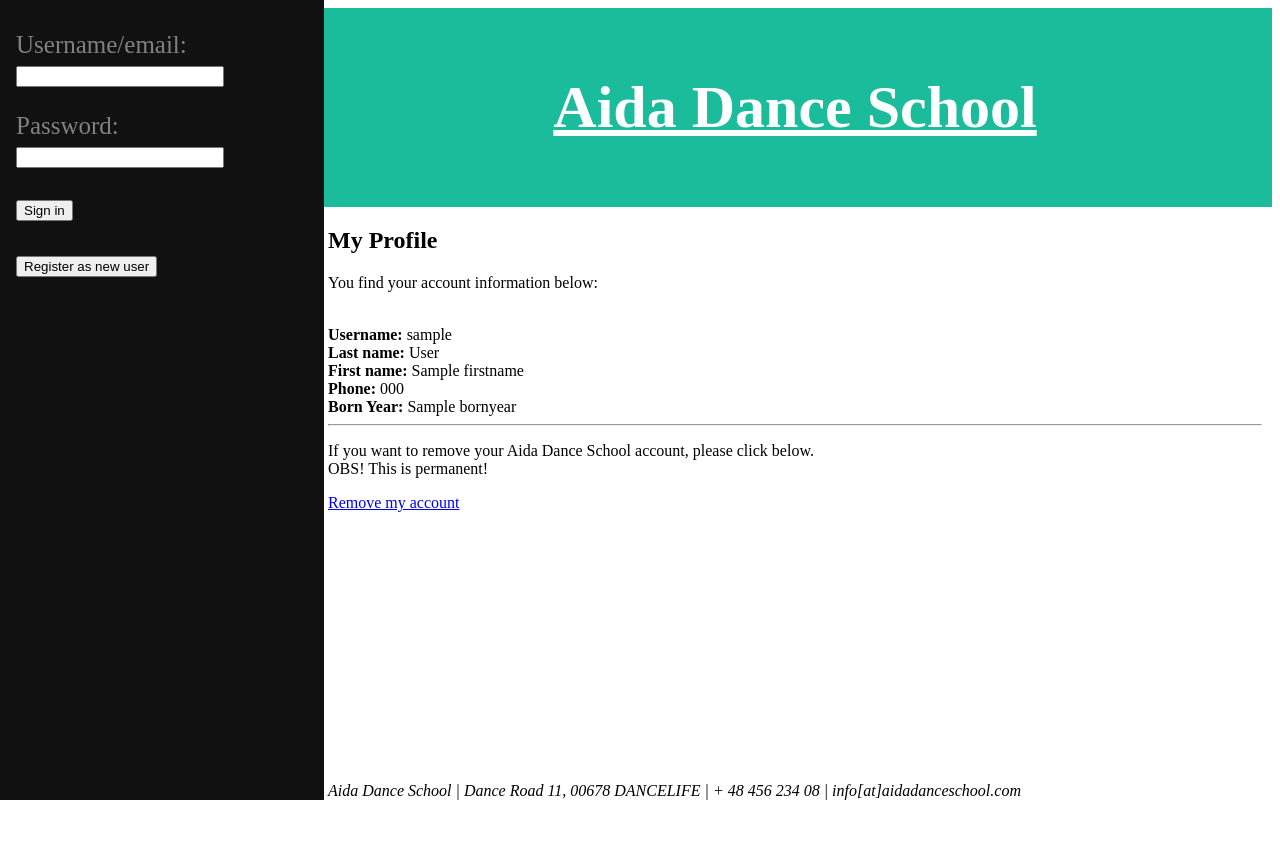
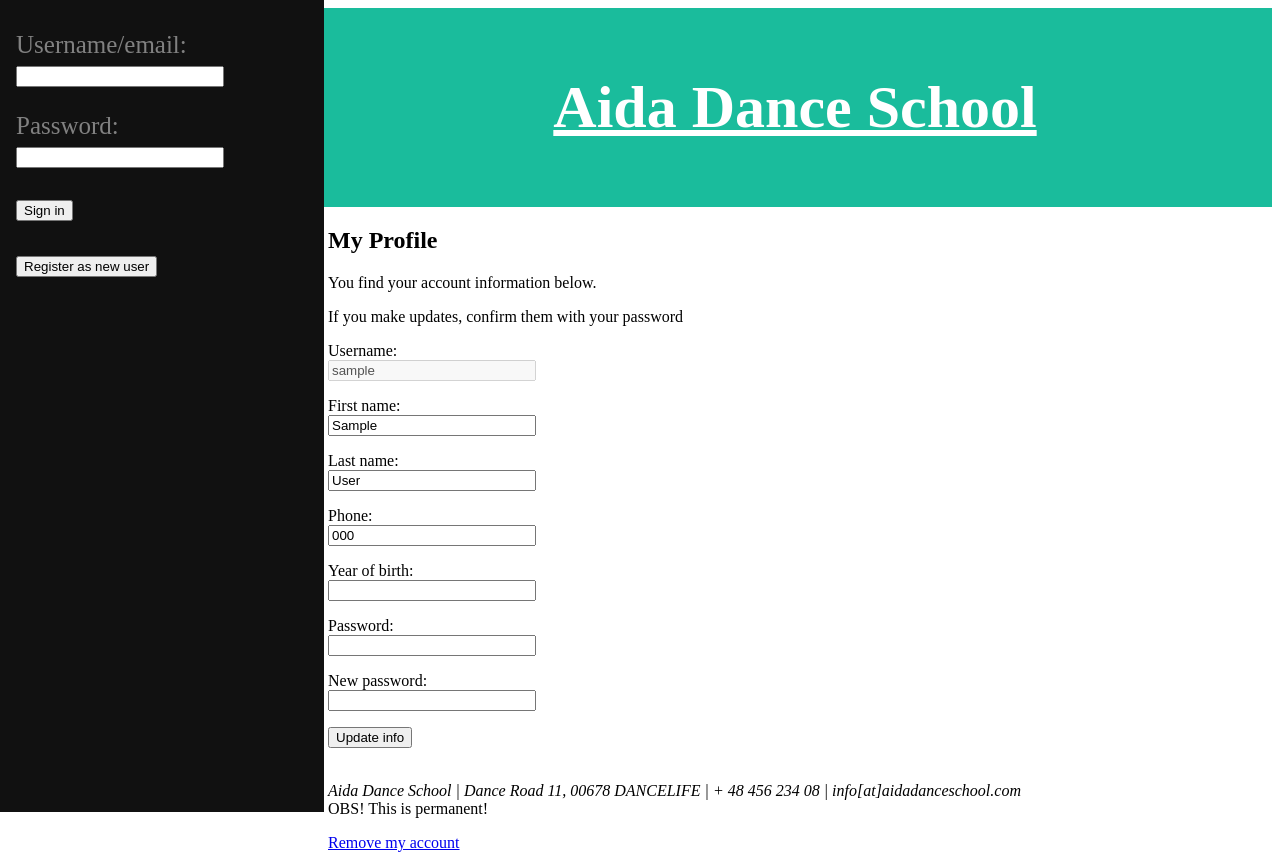
Before and after one commit to chpatola/flask_db, a Flask app: template templates/userprofile.html in a window 1280 px wide. Before the commit the page ends 800 px from the top, so only its background shows below. Run offline with Flask 2, Linux system fonts and the light colour scheme; the template is opened without the code that fills it: most values are stand-ins (such as "Sample title", 1, 10 or a date in 2020).

Commit message:
Enabled editing of user profile

```diff
--- a/app.py
+++ b/app.py
@@ -64,6 +64,39 @@ def disenrolcourse(id):
     db.session.execute(sql, {"username":session["username"],"id":id})
     db.session.commit()
     return redirect("/")
+
+@app.route("/edituser",methods=["POST"])
+def edituser():
+    sql = queries.find_user
+    result = db.session.execute(sql, {"username":session["username"]})
+    user = result.fetchone()
+
+    password = request.form["password"]
+    newpassword = request.form["newpassword"]
+    firstname = request.form["firstname"]
+    lastname = request.form["lastname"]
+    phone = request.form["phone"]
+    bornyear = request.form["bornyear"]
+
+    if check_password_hash(user.password,password):
+        if len(newpassword)>3:
+            hash_value = generate_password_hash(newpassword)
+            sql = queries.edit_userpsw
+            db.session.execute(sql,
+            {"username":session["username"], "firstname":firstname,"lastname":lastname,"phone":phone,"bornyear":bornyear,"newpassword":hash_value})
+            db.session.commit()
+            return redirect("/userprofile")
+        else:
+            sql = queries.edit_user
+            print(sql)
+            db.session.execute(sql, {"username":session["username"], "firstname":firstname,"lastname":lastname,"phone":phone,"bornyear":bornyear})
+            db.session.commit()
+            return redirect("/userprofile")
+    else:
+        return redirect("/error")
+
+
+
 
 @app.route("/enrolcourse/<int:id>")
 def enrolcourse(id):
--- a/db_setup.sql
+++ b/db_setup.sql
@@ -141,7 +141,6 @@ VALUES (
       2,
       374
    ),
-   ,
    (
       'Advanced Steps',
       '2021-09-09',
--- a/sql_queries.py
+++ b/sql_queries.py
@@ -23,6 +23,12 @@ courses_user ="SELECT C.ID,C.NAME,C.STARTDATE,C.ENDDATE,C.TIME, C.DURATIONHOUR,
 
 disenrol_course = "DELETE FROM COURSEENROLMENTSTEST WHERE USER_ID=:username AND COURSE_ID =:id"
 
+edit_user = "UPDATE USERSTEST SET FIRSTNAME=:firstname, LASTNAME=:lastname,PHONE=:phone,BORNYEAR=:bornyear"\
+   " WHERE USERNAME=:username"
+
+edit_userpsw = "UPDATE USERSTEST SET PASSWORD=:newpassword, FIRSTNAME=:firstname, LASTNAME=:lastname,PHONE=:phone,BORNYEAR=:bornyear"\
+   " WHERE USERNAME=:username"
+
 enrol_course = "INSERT INTO COURSEENROLMENTSTEST (COURSE_ID, USER_ID) VALUES (:id, :username)"
 
 find_user = "SELECT username, password, firstname, usertype FROM userstest WHERE username=:username AND removed = FALSE"
@@ -33,6 +39,7 @@ rooms = "SELECT ID, NAME, M2,CAPACITY FROM ROOMSTEST"
 
 teachers = "SELECT ID, LASTNAME, FIRSTNAME, PHONE, EMAIL, HOURLYSALARY FROM TEACHERSTEST"
 
+
 userdata = "SELECT USERNAME, FIRSTNAME, LASTNAME, PHONE, BORNYEAR FROM USERSTEST WHERE USERNAME=:username"
 
 users_course = "SELECT U.USERNAME,U.FIRSTNAME,U.LASTNAME,U.PHONE,U.BORNYEAR FROM COURSEENROLMENTSTEST E" \
--- a/templates/registeruser.html
+++ b/templates/registeruser.html
@@ -8,7 +8,7 @@
     <p>Email:<br>
     <input type="email" name="username" class="textfields" > </p>
     <p>Password:<br>
-    <input type="password" name="password" class="textfields" ></p>
+    <input type="password" name="password" required minlength="4" class="textfields" ></p>
     <p>First name:<br>
     <input type="text" name="firstname" required minlength="1" class="textfields" ></p>
     <p>Last name:<br>
--- a/templates/userprofile.html
+++ b/templates/userprofile.html
@@ -4,14 +4,28 @@
 
 {% block content %}
 <h2>My Profile</h2>
-<p>You find your account information below:</p>
-<br>
-<strong>Username: </strong> {{userdata.username }} <br>
-<strong>Last name: </strong> {{userdata.lastname }}<br>
-<strong>First name: </strong> {{userdata.firstname }} <br>
-<strong>Phone: </strong> {{userdata.phone }} <br>
-<strong>Born Year: </strong> {{userdata.bornyear}}<br>
-<hr>
+<p>You find your account information below.</p>
+<p>If you make updates, confirm them with your password</p>
+
+<form action="/edituser" method="POST">
+
+   <p>Username:<br>
+   <input type="email" name="username" class="textfields" value={{userdata.username}} disabled="disabled"> </p>
+   <p>First name:<br>
+   <input type="text" name="firstname" required minlength="1" class="textfields" value={{userdata.firstname}} ></p>
+   <p>Last name:<br>
+   <input type="text" name="lastname" required minlength="1" class="textfields" value={{userdata.lastname}} ></p>
+   <p>Phone:<br>
+   <input type="tel" name="phone" minlength="6" class="textfields" value={{userdata.phone}}></p>
+   <p>Year of birth:<br>
+   <input type="number" name="bornyear" required minlength="4" class="textfields" value={{userdata.bornyear}}></p> <!-- You need to handle when they do not insert anything!-->
+   <p>Password:<br>
+   <input type="password" name="password" required class="textfields" ></p>
+   <p>New password:<br>
+   <input type="password" name="newpassword" class="textfields" ></p>
+   <input type="submit" value="Update info">
+   </form>
+   <br>
 
 <p>If you want to remove your Aida Dance School account, please click below.
    <br> OBS! This is permanent!</p>
```
